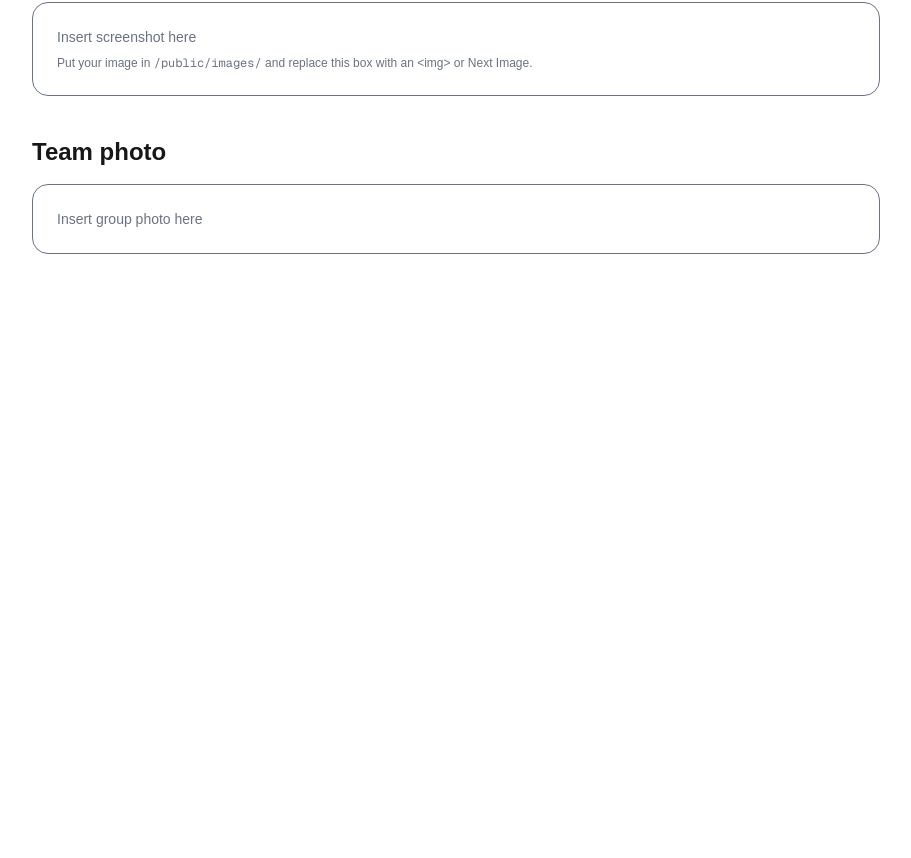
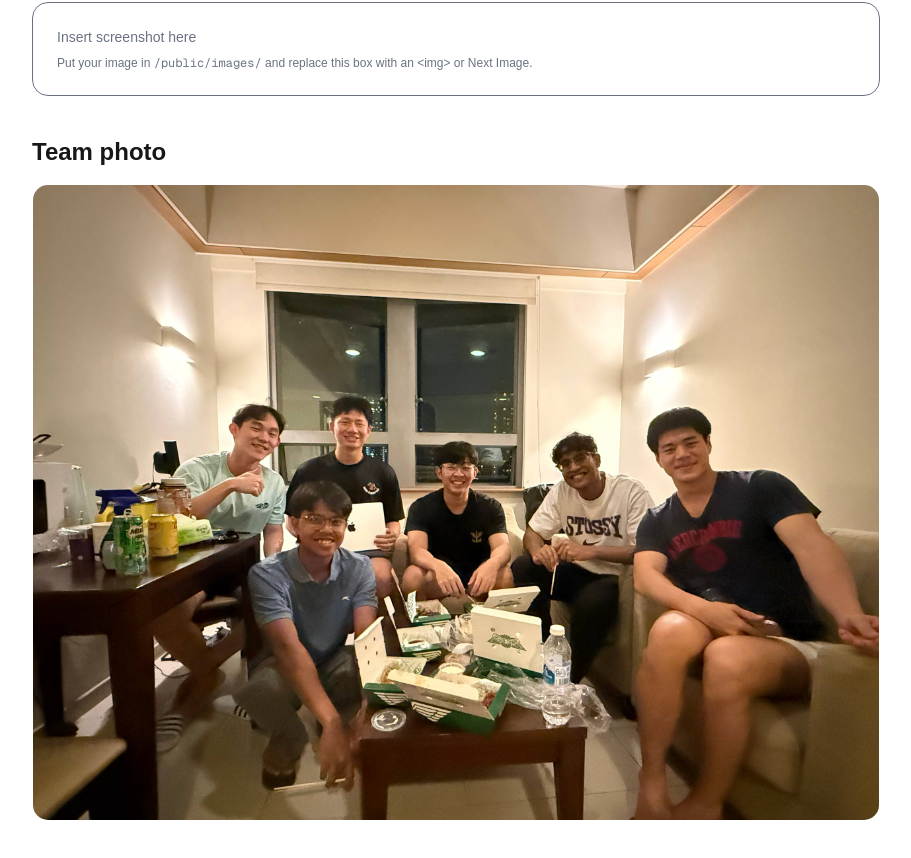
Before and after one commit to harenraj7/Personal-Website, a Next.js app: page /projects/nusclimate in a window 1280 px wide. Shown: the part 350-1208 px from the top of the page, without its empty margins (184-1095 px from the left). Before the commit the page ends 800 px from the top, so only its background shows below. Built offline with nearby package versions, Linux system fonts and the light colour scheme.

Commit message:
INCLUDED IEX TEAM PHOTO

```diff
--- a/app/projects/nusclimate/page.tsx
+++ b/app/projects/nusclimate/page.tsx
@@ -1,4 +1,5 @@
 import Link from "next/link";
+import Image from "next/image";
 
 export default function NUSClimatePage() {
   return (
@@ -7,24 +8,36 @@ export default function NUSClimatePage() {
         ← Back
       </Link>
 
-      <h1 className="mt-6 text-4xl font-bold tracking-tight">NUSClimate [LTA Project]</h1>
+      <h1 className="mt-6 text-4xl font-bold tracking-tight">
+        NUSClimate [LTA Project]
+      </h1>
 
       <p className="mt-4 text-gray-600 whitespace-pre-line">
-        Overseen by a professor from NUS College, a group of friends and I embarked on a project in partnership with the Land Transport Authority (LTA) to create an online prediction market. NUSClimate used our prediction market to survey how much Singaporean youths know about climate change and to nudge them to learn a bit more and correct their misconceptions.
+        Overseen by a professor from NUS College, a group of friends and I embarked
+        on a project in partnership with the Land Transport Authority (LTA) to
+        create an online prediction market. NUSClimate used our prediction market
+        to survey how much Singaporean youths know about climate change and to
+        nudge them to learn a bit more and correct their misconceptions.
       </p>
 
       <h2 className="mt-10 text-2xl font-semibold">Prediction market screenshot</h2>
       <div className="mt-4 rounded-2xl border p-6 text-sm text-gray-500">
         Insert screenshot here
         <div className="mt-2 text-xs">
-          Put your image in <code className="font-mono">/public/images/</code> and replace this box with an &lt;img&gt; or Next Image.
+          Put your image in <code className="font-mono">/public/images/</code> and
+          replace this box with an &lt;img&gt; or Next Image.
         </div>
       </div>
 
       <h2 className="mt-10 text-2xl font-semibold">Team photo</h2>
-      <div className="mt-4 rounded-2xl border p-6 text-sm text-gray-500">
-        Insert group photo here
-      </div>
+
+      <Image
+        src="/images/IEX1.JPG"
+        alt="NUSClimate team photo"
+        width={1600}
+        height={900}
+        className="mt-4 w-full rounded-2xl border object-cover"
+      />
     </main>
   );
 }
```
